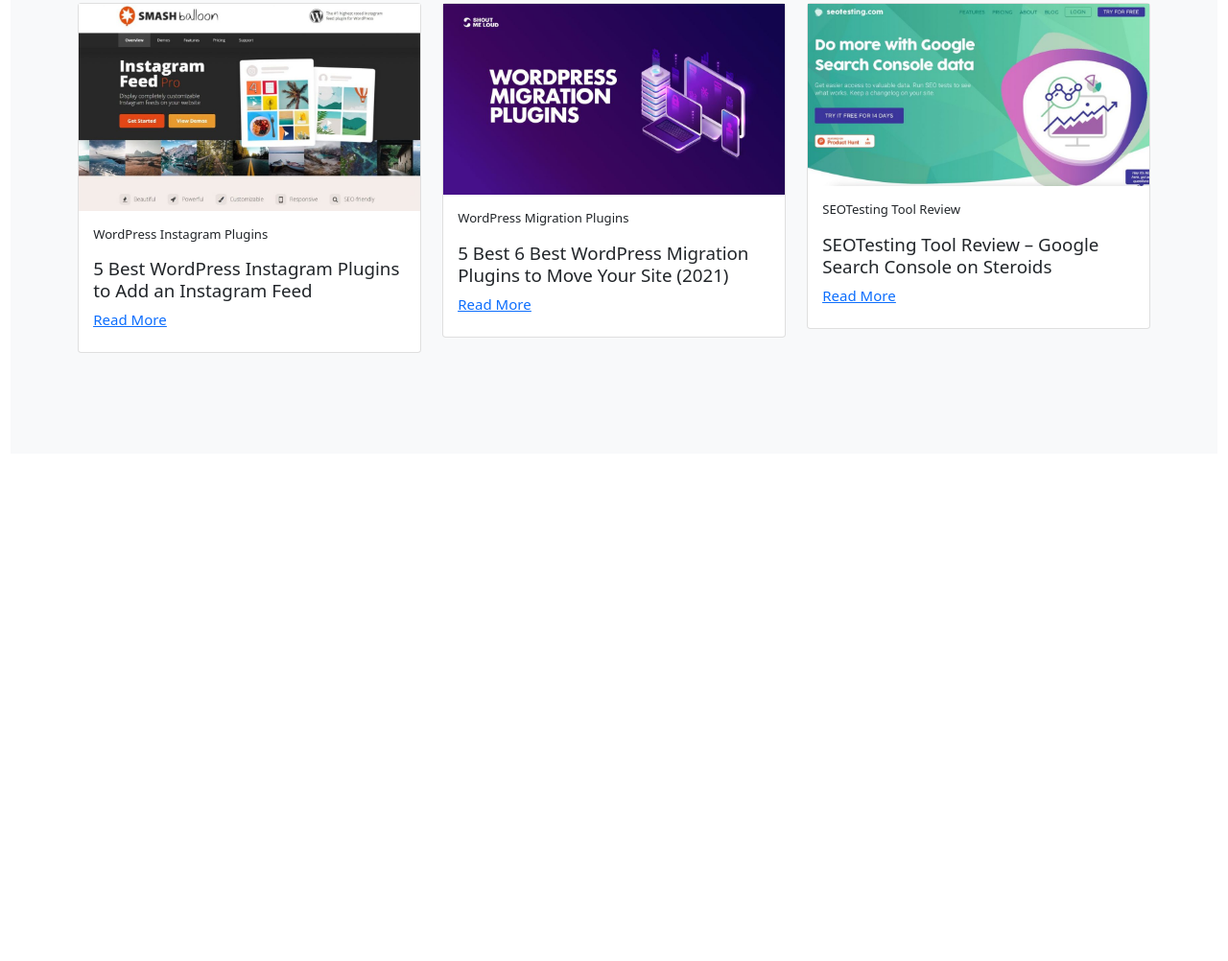
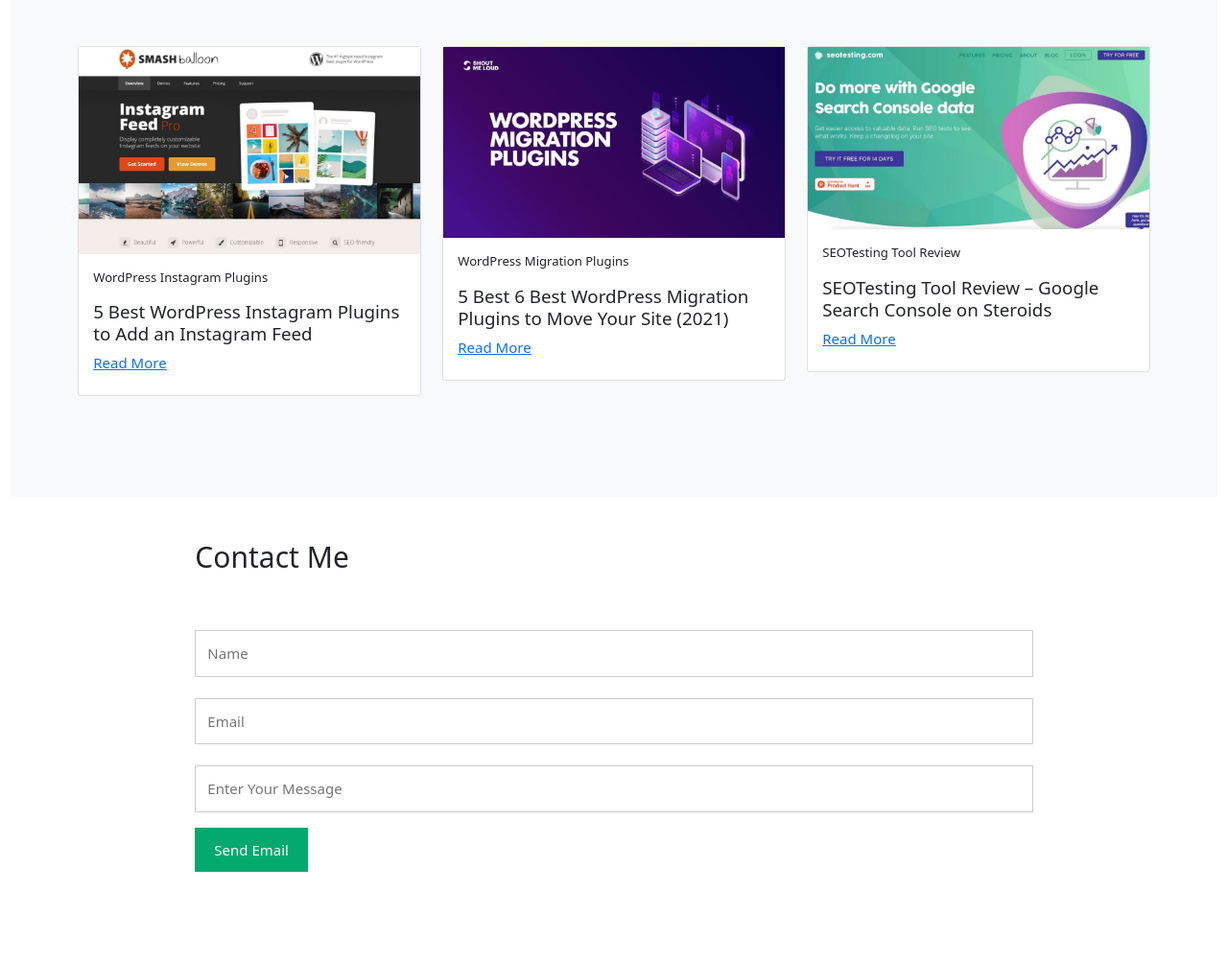
Before and after one commit to arafathosain18/my-first-portfolio-website, a plain HTML site: page index.html in a window 1280 px wide. Shown: the part 4103-5105 px from the top of the page at 96% size. Before the commit the page ends 4666 px from the top, so only its background shows below. Drawn offline with nearby package versions, Linux system fonts and the light colour scheme.

Commit message:
your message

```diff
--- a/index.html
+++ b/index.html
@@ -9,6 +9,13 @@
     <link href="https://cdn.jsdelivr.net/npm/bootstrap@5.0.0-beta3/dist/css/bootstrap.min.css" rel="stylesheet" integrity="sha384-eOJMYsd53ii+scO/bJGFsiCZc+5NDVN2yr8+0RDqr0Ql0h+rP48ckxlpbzKgwra6" crossorigin="anonymous">
 
     <title>Hello, world!</title>
+    <script src="/script.js"></script>
+    <script type="text/javascript" src="https://cdn.jsdelivr.net/npm/emailjs-com@2/dist/email.min.js"></script>
+<script type="text/javascript">
+(function() {
+emailjs.init("user_zmedaJCtiGvCczQnInjww");
+})();
+</script>
   </head>
   <body>
     <nav class="navbar navbar-expand-lg navbar-light bg-light fixed-top text-uppercase ">
@@ -68,6 +75,8 @@
 opportunity to utilize my skill and my plan is to give as much as I can as a
 developer to the company!
         </p>
+        <br>
+        <br>
         <h3>Things I am Awesome At</h3>
         <hr>
         <p>
@@ -253,7 +262,20 @@
     </div>
   </section>
 
+<section class="contact py-5" id="contact">
+  <div class="max-width">
+    <h2 class="title">Contact Me</h2>
+  <div class="py-5">
+    <input type="text" id="toName" placeholder="Name">
+    <input type="text" id="fromName" placeholder="Email">
+    <input type="text" id="msg" placeholder="Enter Your Message">
+    <button id="toButton" onclick="sendMail()">Send Email</button>
 
+
+
+  </div>
+
+  </div>
 
     <script src="https://cdn.jsdelivr.net/npm/bootstrap@5.0.0-beta3/dist/js/bootstrap.bundle.min.js" integrity="sha384-JEW9xMcG8R+pH31jmWH6WWP0WintQrMb4s7ZOdauHnUtxwoG2vI5DkLtS3qm9Ekf" crossorigin="anonymous"></script>
 
--- /dev/null
+++ b/script.js
@@ -0,0 +1,11 @@
+function sendMail(params){
+    var tempParams={
+        from_name:document.getElementById("fromName").value,
+        to_name:document.getElementById("toName").value,
+        message:document.getElementById("msg").value,
+    };
+    emailjs.send('service_dssanqq','template_cb8xbiw',tempParams)
+    .then(function(res){
+        console.log("success",res.status);
+    })
+}
--- a/style.css
+++ b/style.css
@@ -242,3 +242,40 @@
 		text-align: center;
 	}
 }
+
+
+* {
+	box-sizing: border-box;
+  }
+
+  /* Style inputs */
+  input[type=text], select, textarea {
+	width: 100%;
+	padding: 12px;
+	border: 1px solid #ccc;
+	margin-top: 6px;
+	margin-bottom: 16px;
+	resize: vertical;
+  }
+
+ #toButton{
+	background-color: #04AA6D;
+	color: white;
+	padding: 12px 20px;
+	border: none;
+	cursor: pointer;
+  }
+
+#toButton:hover {
+	background-color: #45a049;
+  }
+
+
+
+  /* Responsive layout - when the screen is less than 600px wide, make the two columns stack on top of each other instead of next to each other */
+  @media screen and (max-width: 600px) {
+	.column, input[type=submit] {
+	  width: 100%;
+	  margin-top: 0;
+	}
+  }
```
